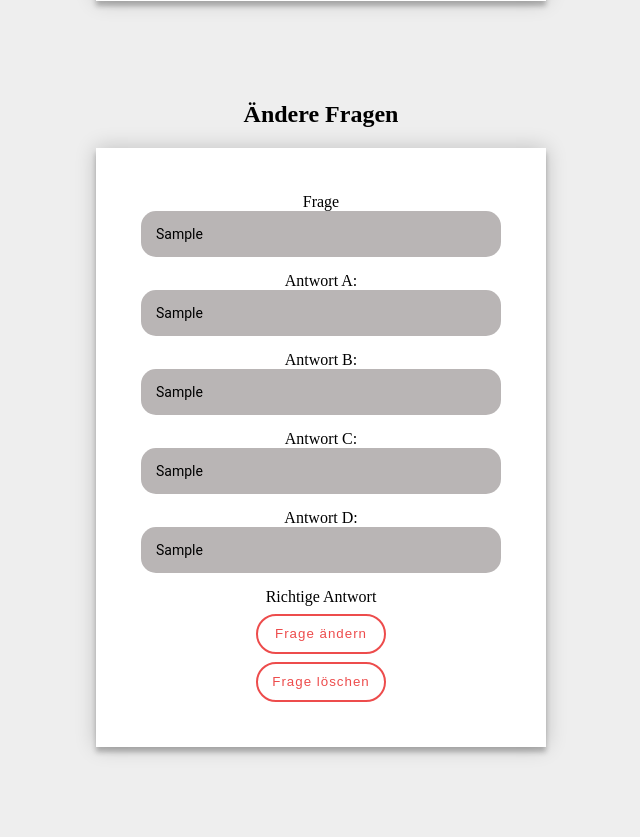
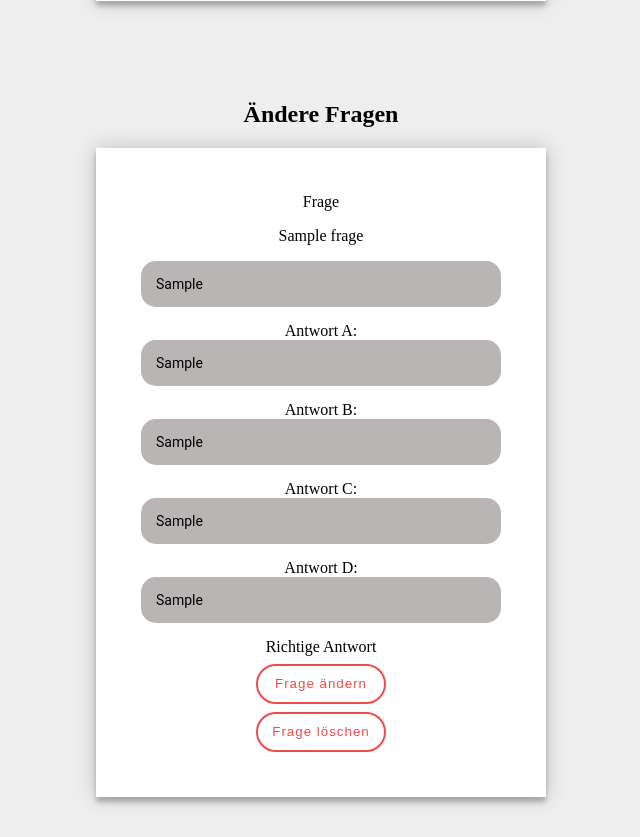
Before and after one commit to renemeisters/Quiz, a PHP site: template view/quiz_change.php in a window 1280 px wide. Shown: the part 1098-1935 px from the top of the page, without its empty margins (319-959 px from the left). Before the commit the page ends 1854 px from the top, so only its background shows below. Run offline with PHP 8.4, Linux system fonts and the light colour scheme; the template is opened without the code that fills it: most values are stand-ins (such as "Sample title", 1, 10 or a date in 2020); a stand-in replaces the project's code that opens the database connection; some libraries are stand-ins or nearby versions.

Commit message:
finished

```diff
--- a/view/fragen_gemeldet.php
+++ b/view/fragen_gemeldet.php
@@ -1,8 +1,10 @@
 <?php
 foreach ($questions as $question) {
+
   echo "<div class='form'>";
 echo "<form action='/quiz/changeQuestion' method='post' >
   <label>Frage</label><br>
+  <p>".$question->frage."</p>
   <input type='text' class='change-input' name='question' value=".$question->frage." required><br>
   <label>Antwort A:</label><br>
   <input type='text' name='a'  class='change-input'value=".$question->a." required><br>
--- a/view/quiz_change.php
+++ b/view/quiz_change.php
@@ -61,6 +61,7 @@ foreach ($questions as $question) {
   echo "<div class='form'>";
 echo "<form action='/quiz/changeQuestion' method='post' >
   <label>Frage</label><br>
+    <p>".$question->frage."</p>
   <input type='text' class='change-input' name='question' value=".$question->frage." required><br>
   <label>Antwort A:</label><br>
   <input type='text' name='a'  class='change-input'value=".$question->a." required><br>
```
